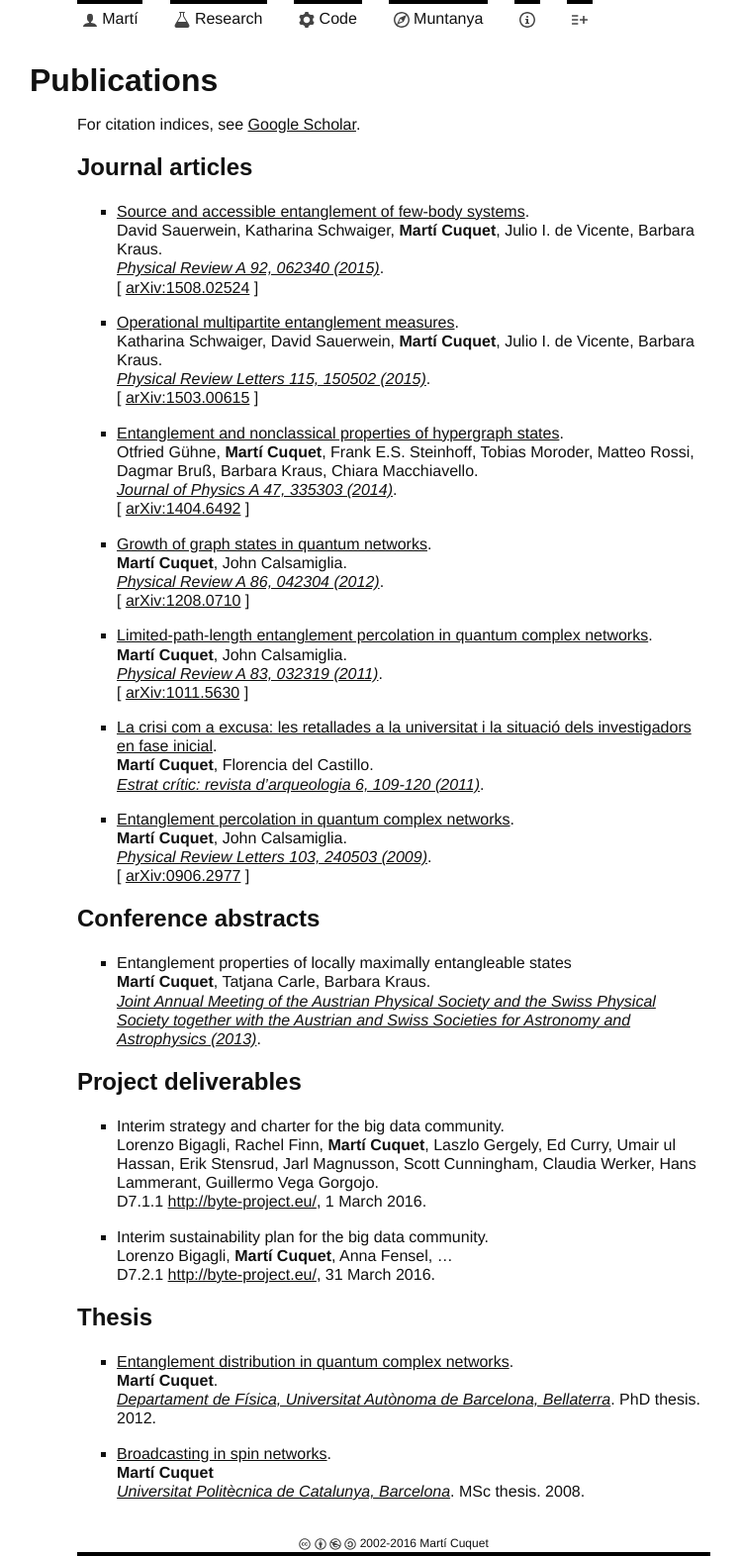
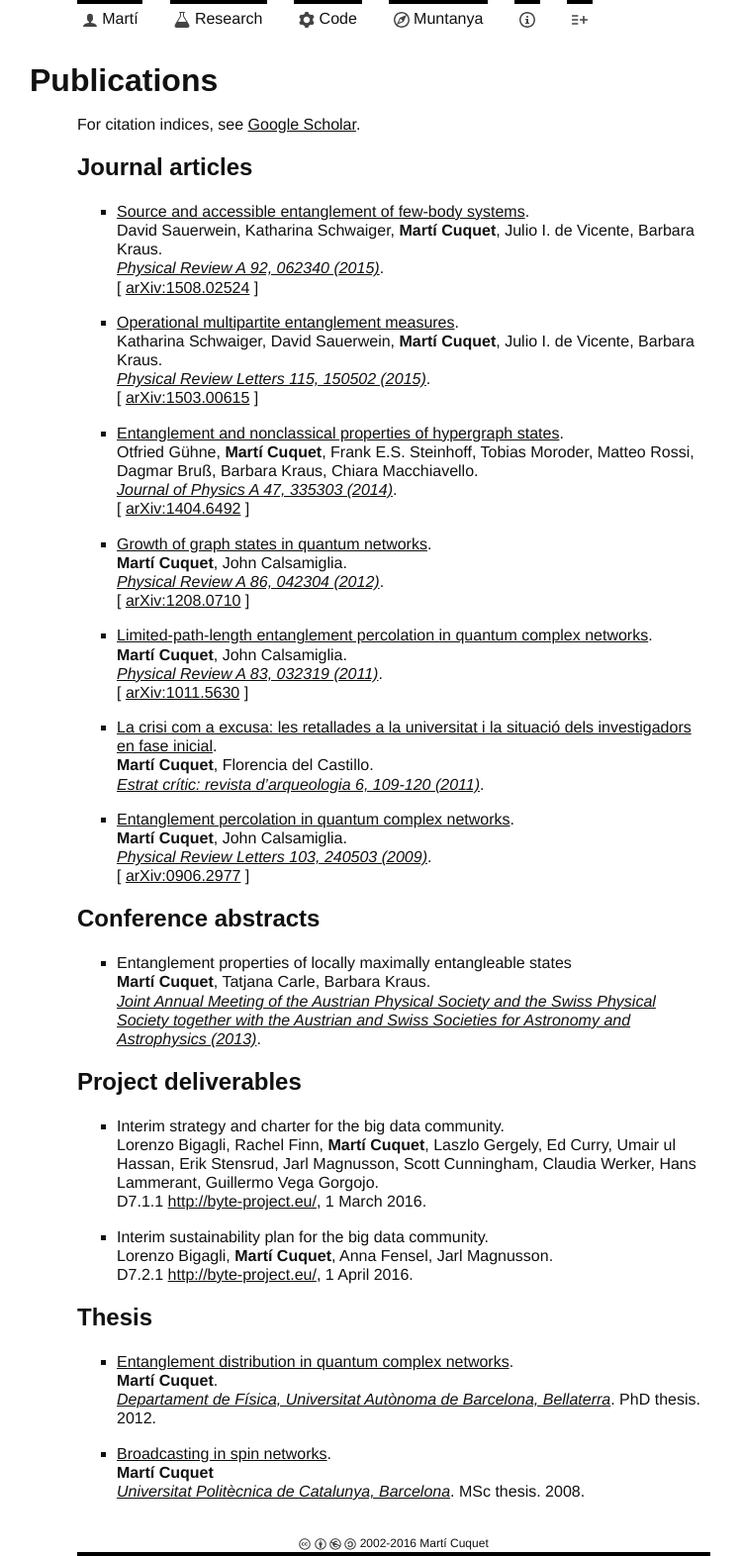
Before and after one commit to mcuquet/mcuquet.github.io, a Jekyll site: the page built from Research/Publications.md, in a window 1280 px wide. Shown: the whole page at 99% size, without its empty margins (242-991 px from the left). Built offline with Jekyll 4.4.1, drawn with Linux system fonts in a browser that asks for light colours.

Commit message:
chg: update delvierable entry

```diff
--- a/Research/Publications.md
+++ b/Research/Publications.md
@@ -56,8 +56,8 @@ For citation indices, see [Google Scholar](https://scholar.google.at/citations?u
   D7.1.1 [http://byte-project.eu/](BYTE Project), 1 March 2016.
 
 - Interim sustainability plan for the big data community.
-  Lorenzo Bigagli, **Martí Cuquet**, Anna Fensel, ...
-  D7.2.1 [http://byte-project.eu/](BYTE Project), 31 March 2016.
+  Lorenzo Bigagli, **Martí Cuquet**, Anna Fensel, Jarl Magnusson.
+  D7.2.1 [http://byte-project.eu/](BYTE Project), 1 April 2016.
 
 ## Thesis
 
```
